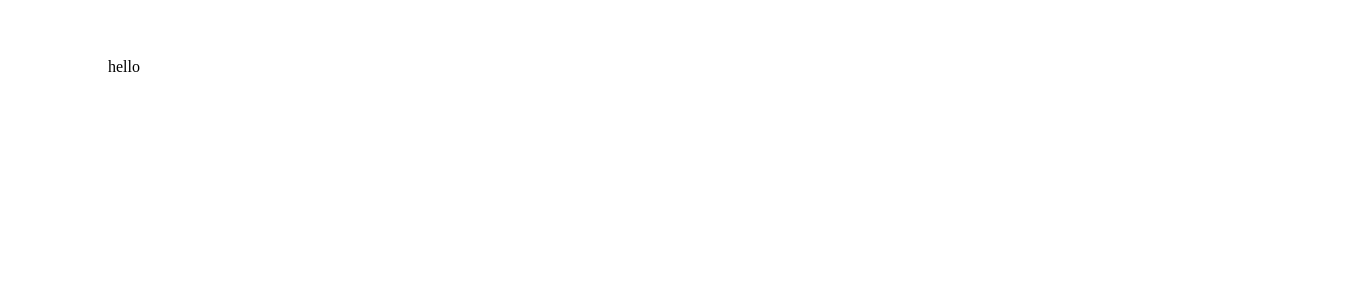
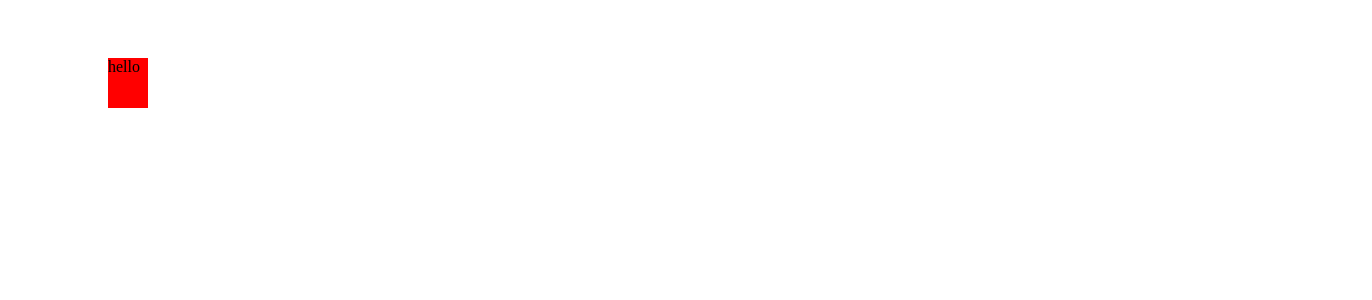
Before and after one commit to 72sevenzy2/react.ts-learning, a React (Vite) app in the folder react-projects/: page / in a window 1280 px wide. Shown: the top 300 px of the page, 1372 px wide, since content can reach past the window. Built offline with nearby package versions, Linux system fonts and the light colour scheme.

Commit message:
further experimented with framer motion

```diff
--- a/react-projects/src/components/framer-motion/framer.tsx
+++ b/react-projects/src/components/framer-motion/framer.tsx
@@ -9,6 +9,13 @@ const Framer = (): JSX.Element => {
                 drag
                 initial={{ opacity: 0, x: -100, y: 50 }}
                 animate={{ opacity: 1, x: 100 }}
+                style={{ background: "red", width: 40, height: 50 }}
+                transition={{
+                    type: "spring",
+                    delay: 0.5,
+                    ease: [0, 1, 1, 0],
+                    repeatType: "mirror"
+                }}
             >
                 hello
             </motion.div>
```
